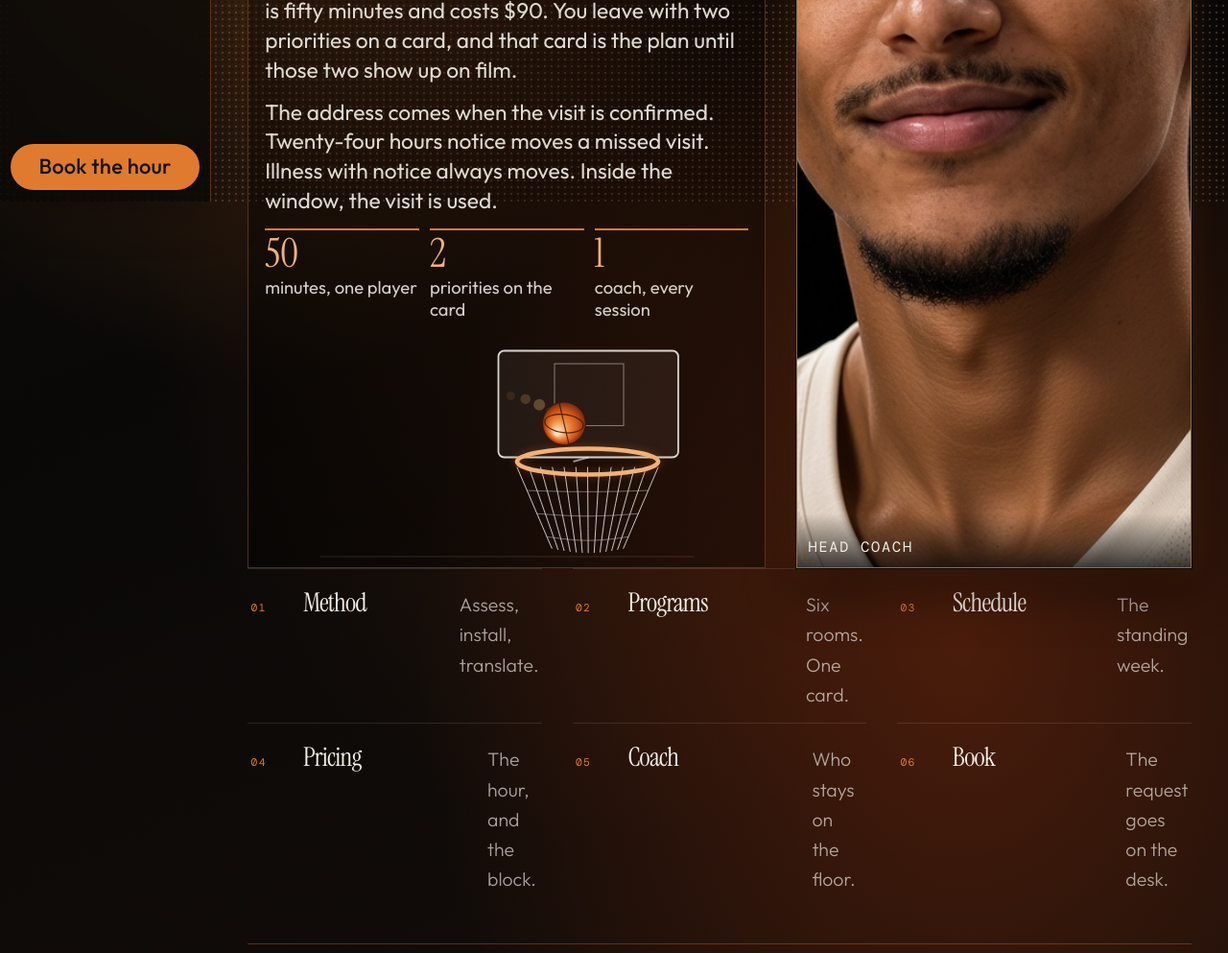
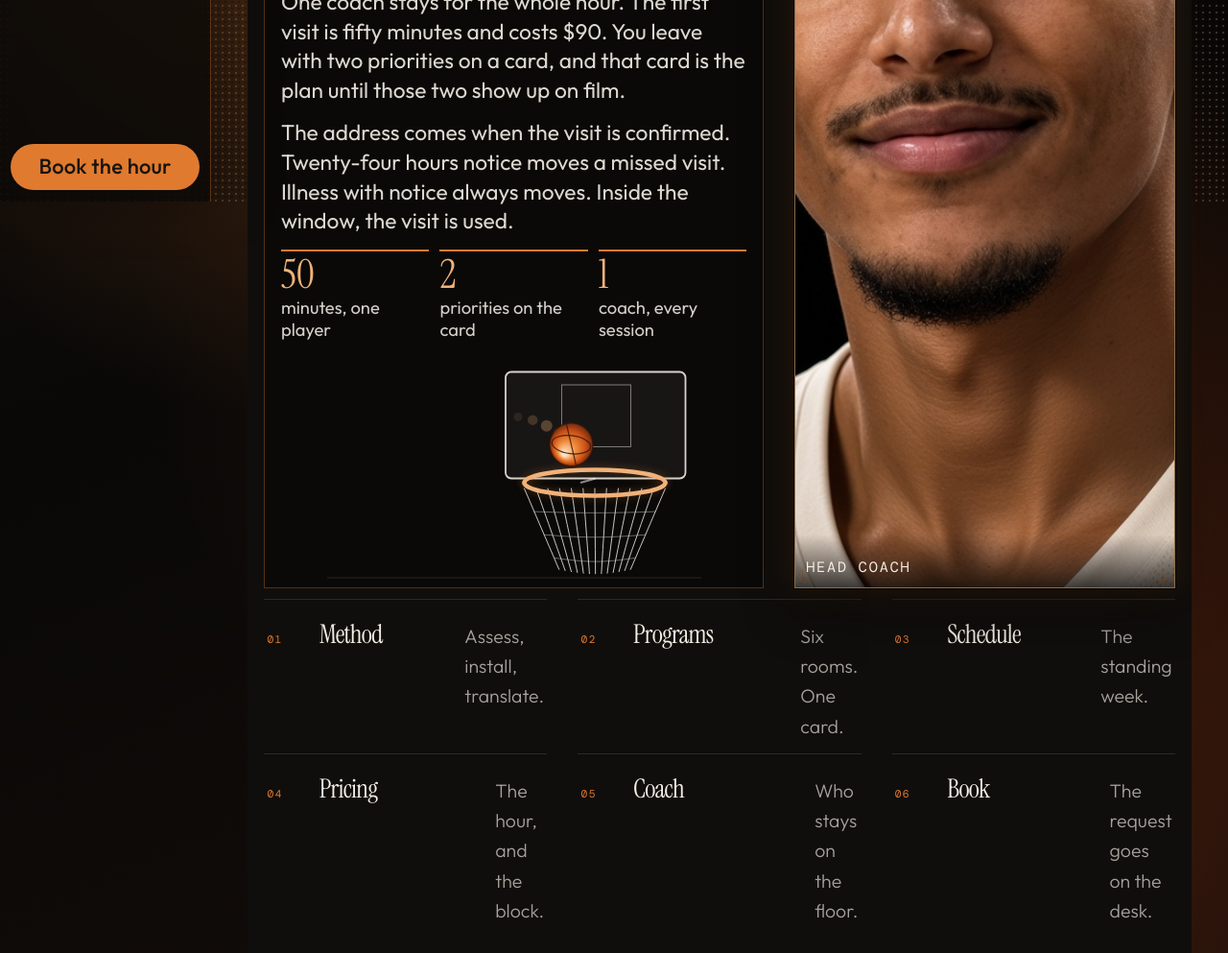
Before and after one commit to AntonyGroves1st/courtlight, a plain HTML site: page index.html in a window 1280 px wide. Shown: the part 590-1583 px from the top of the page at 96% size. Drawn offline with nearby package versions, Linux system fonts and the light colour scheme.

Commit message:
Give the homepage the same solid sheet as the other pages.
Co-authored-by: Cursor <cursoragent@cursor.com>

```diff
--- a/css/shell.css
+++ b/css/shell.css
@@ -1347,6 +1347,19 @@ body[data-page="schedule"] .week-board {
 body[data-page="book"] .book-layout {
   padding: 1rem 1.05rem 1.15rem;
 }
+body[data-page="home"] .reel,
+body[data-page="home"] .contents {
+  background: #100e0c;
+}
+body[data-page="home"] .reel {
+  margin-top: 0.4rem;
+  padding: 1rem 1.05rem 0.35rem;
+}
+body[data-page="home"] .contents,
+body[data-page="home"] .stage-fill .contents {
+  margin-top: 0;
+  padding: 0.35rem 1.05rem 1.15rem;
+}
 
 .order-cart {
   margin-top: auto;
--- a/index.html
+++ b/index.html
@@ -34,7 +34,7 @@
   <link rel="preconnect" href="https://fonts.gstatic.com" crossorigin>
   <link href="https://fonts.googleapis.com/css2?family=DM+Mono:wght@400;500&family=Instrument+Serif:ital@0;1&family=Outfit:wght@300;400;500;600;700&display=swap" rel="stylesheet">
   <link rel="stylesheet" href="css/site.css?v=12">
-  <link rel="stylesheet" href="css/shell.css?v=57">
+  <link rel="stylesheet" href="css/shell.css?v=63">
   <script>document.documentElement.classList.add("js");</script>
 </head>
 <body class="app" data-page="home">
```
